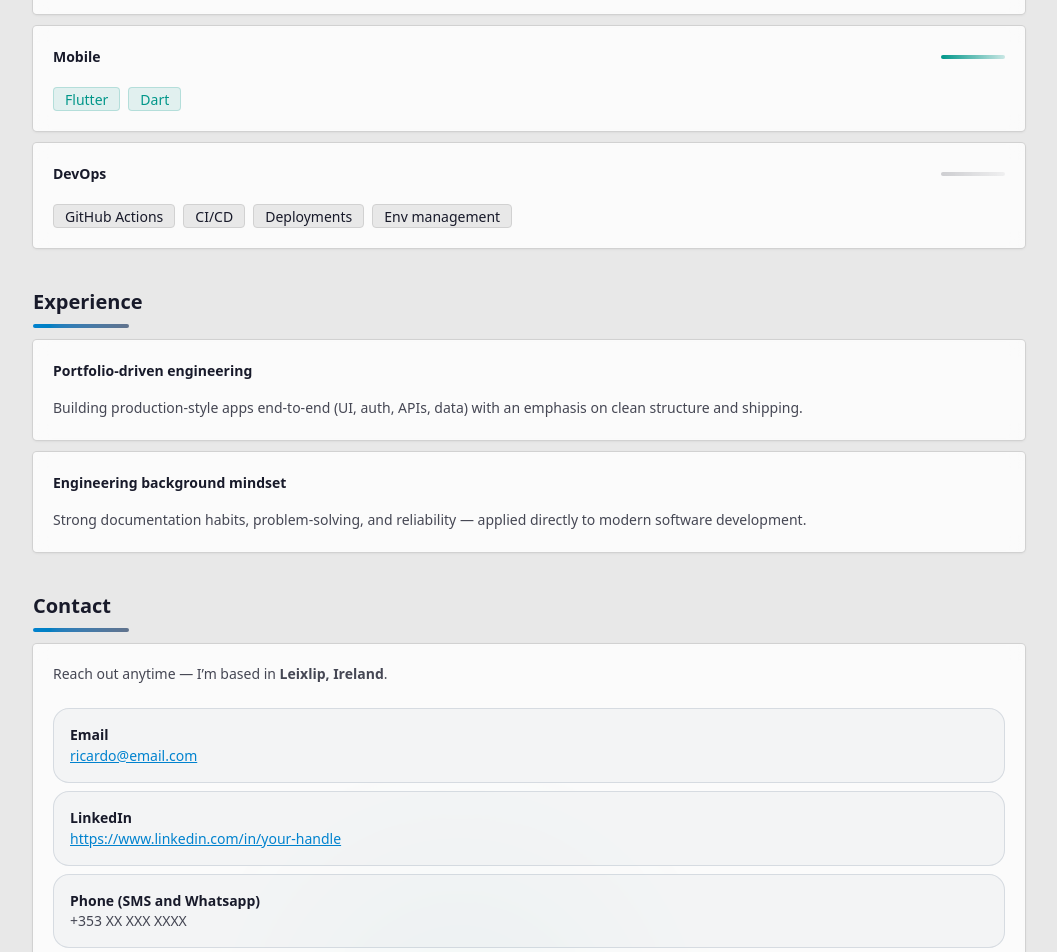
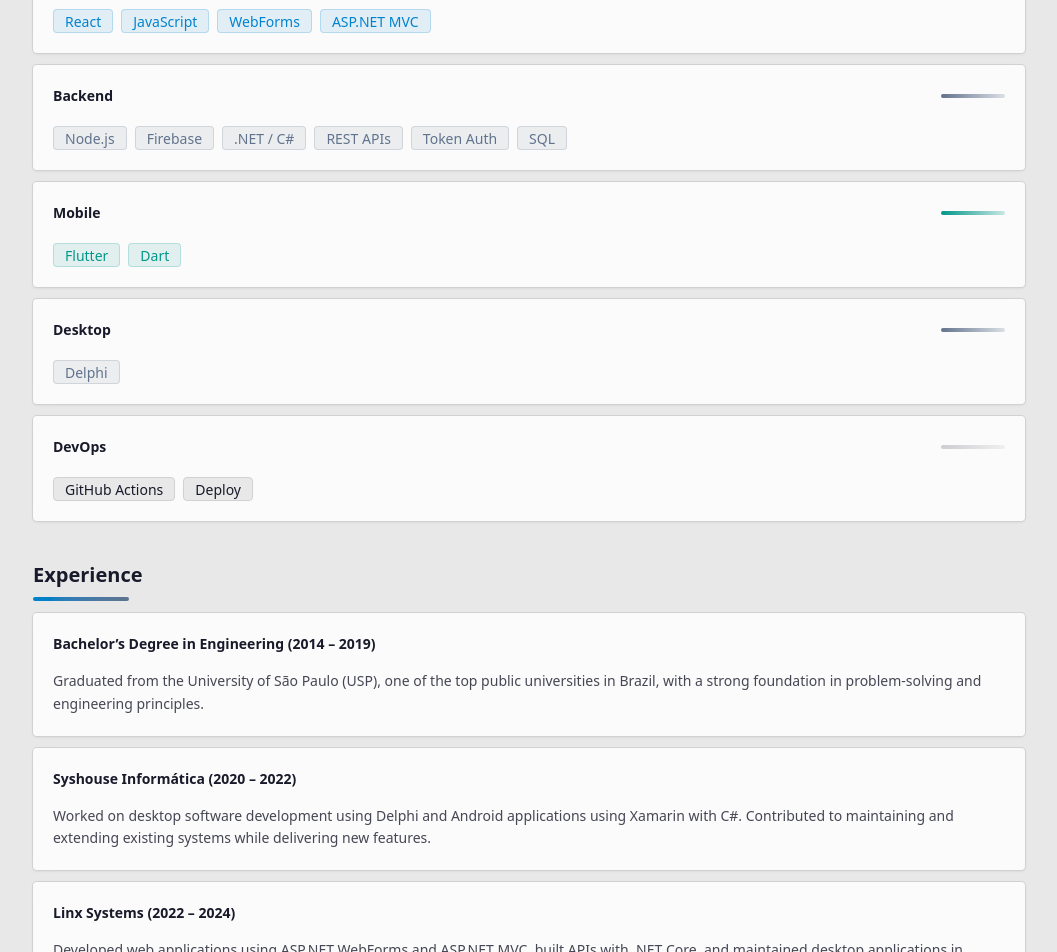
Before and after one commit to riricardo/portfolio, a React (Vite) app: page / in a window 1280 px wide. Shown: the part 1200-2152 px from the top of the page, without its empty margins (111-1168 px from the left). Built offline with nearby package versions, Linux system fonts and the light colour scheme.

Commit message:
Updating data

```diff
--- a/src/components/Experience.jsx
+++ b/src/components/Experience.jsx
@@ -3,14 +3,19 @@ import SectionTitle from "./SectionTitle";
 export default function Experience() {
   const items = [
     {
-      title: "Portfolio-driven engineering",
+      title: "Bachelor’s Degree in Engineering (2014 – 2019)",
       detail:
-        "Building production-style apps end-to-end (UI, auth, APIs, data) with an emphasis on clean structure and shipping.",
+        "Graduated from the University of São Paulo (USP), one of the top public universities in Brazil, with a strong foundation in problem-solving and engineering principles.",
     },
     {
-      title: "Engineering background mindset",
+      title: "Syshouse Informática (2020 – 2022)",
       detail:
-        "Strong documentation habits, problem-solving, and reliability — applied directly to modern software development.",
+        "Worked on desktop software development using Delphi and Android applications using Xamarin with C#. Contributed to maintaining and extending existing systems while delivering new features.",
+    },
+    {
+      title: "Linx Systems (2022 – 2024)",
+      detail:
+        "Developed web applications using ASP.NET WebForms and ASP.NET MVC, built APIs with .NET Core, and maintained desktop applications in Delphi. Worked extensively with SQL Server for data modeling, query optimization, and performance tuning. Integrated cloud services such as Azure Service Bus and Blob Storage, and collaborated as part of an Agile Scrum team.",
     },
   ];
 
--- a/src/components/Hero.jsx
+++ b/src/components/Hero.jsx
@@ -19,7 +19,7 @@ export default function Hero({ profile }) {
                   {profile.name}
                 </h1>
 
-                <p className="mt-3 max-w-prose text-base leading-relaxed opacity-80">
+                <p className="mt-3 max-w-prose text-base leading-relaxed opacity-80 whitespace-pre-line">
                   {profile.description}
                 </p>
 
--- a/src/components/ProjectCard.jsx
+++ b/src/components/ProjectCard.jsx
@@ -38,7 +38,7 @@ export default function ProjectCard({ project, onOpen }) {
           src={project.cover}
           alt={`${project.name} cover`}
           loading="lazy"
-          className="h-40 w-full rounded-xl object-cover ring-1 ring-base-300 bg-white"
+          className="h-40 w-full rounded-xl object-contain ring-1 ring-base-300 bg-white"
         />
       </figure>
 
--- a/src/components/ProjectModal.jsx
+++ b/src/components/ProjectModal.jsx
@@ -83,7 +83,7 @@ export default function ProjectModal({ project, onClose }) {
                       target="_blank"
                       rel="noreferrer"
                     >
-                      Open App / API
+                      Open App
                     </a>
                   ) : (
                     <span className="badge badge-ghost">No live link yet</span>
--- a/src/components/Skills.jsx
+++ b/src/components/Skills.jsx
@@ -5,12 +5,19 @@ export default function Skills() {
     {
       title: "Frontend",
       tone: "primary",
-      items: ["React", "TypeScript", "Vite", "Responsive UI", "UX fundamentals"],
+      items: ["React", "JavaScript", "WebForms", "ASP.NET MVC"],
     },
     {
       title: "Backend",
       tone: "secondary",
-      items: ["Node.js", "Firebase Functions", ".NET / C#", "REST APIs", "Auth"],
+      items: [
+        "Node.js",
+        "Firebase",
+        ".NET / C#",
+        "REST APIs",
+        "Token Auth",
+        "SQL",
+      ],
     },
     {
       title: "Mobile",
@@ -18,15 +25,22 @@ export default function Skills() {
       items: ["Flutter", "Dart"],
     },
     {
+      title: "Desktop",
+      tone: "secondary",
+      items: ["Delphi"],
+    },
+    {
       title: "DevOps",
       tone: "neutral",
-      items: ["GitHub Actions", "CI/CD", "Deployments", "Env management"],
+      items: ["GitHub Actions", "Deploy"],
     },
   ];
 
   const toneBadge = (tone) => {
-    if (tone === "primary") return "bg-primary/10 text-primary border-primary/20";
-    if (tone === "secondary") return "bg-secondary/10 text-secondary border-secondary/20";
+    if (tone === "primary")
+      return "bg-primary/10 text-primary border-primary/20";
+    if (tone === "secondary")
+      return "bg-secondary/10 text-secondary border-secondary/20";
     if (tone === "accent") return "bg-accent/10 text-accent border-accent/20";
     return "bg-base-200 text-base-content border-base-300";
   };
@@ -44,7 +58,17 @@ export default function Skills() {
             <div className="card-body p-5">
               <div className="flex items-center justify-between gap-3">
                 <div className="font-semibold">{g.title}</div>
-                <div className={`h-1 w-16 rounded-full ${g.tone === "primary" ? "bg-linear-to-r from-primary to-primary/20" : g.tone === "secondary" ? "bg-linear-to-r from-secondary to-secondary/20" : g.tone === "accent" ? "bg-linear-to-r from-accent to-accent/20" : "bg-linear-to-r from-base-content/20 to-base-content/5"}`} />
+                <div
+                  className={`h-1 w-16 rounded-full ${
+                    g.tone === "primary"
+                      ? "bg-linear-to-r from-primary to-primary/20"
+                      : g.tone === "secondary"
+                      ? "bg-linear-to-r from-secondary to-secondary/20"
+                      : g.tone === "accent"
+                      ? "bg-linear-to-r from-accent to-accent/20"
+                      : "bg-linear-to-r from-base-content/20 to-base-content/5"
+                  }`}
+                />
               </div>
 
               <div className="mt-3 flex flex-wrap gap-2">
--- a/src/data/profile.js
+++ b/src/data/profile.js
@@ -3,10 +3,10 @@ export const profile = {
   title: "Full-Stack Developer",
   location: "Leixlip, Ireland",
   description:
-    "I’m Ricardo Cardona, a detail-oriented full-stack developer based in Leixlip, Ireland. I build clean, reliable web and mobile apps with React, TypeScript, Firebase and .NET—focused on practical solutions, solid UI, and maintainable code. I enjoy turning ideas into polished products, from backend APIs to modern frontends, and I’m always sharpening my skills through real projects.",
+    "Hi, I’m Ricardo Cardona, a detail-oriented full-stack developer based in Leixlip, Ireland. I focus on building clean, reliable web and mobile applications with an emphasis on maintainable code and thoughtful user interfaces.\nI have experience working with technologies such as React, JavaScript, Firebase, C#, ASP.NET, SQL Server, and Delphi, and I enjoy applying them to solve practical problems. From backend APIs to modern frontends, I value clarity, consistency, and long-term sustainability in the solutions I build.\nI continuously improve my skills by working on real projects, learning from challenges, and refining my approach with each iteration.",
   contacts: {
-    email: "ricardo@email.com",
-    phone: "+353 XX XXX XXXX",
-    linkedin: "https://www.linkedin.com/in/your-handle",
+    email: "ricardo.augusto.cardona@gmail.com",
+    phone: "+353 83 189 4310",
+    linkedin: "https://www.linkedin.com/in/ricardo-augusto-cardona/",
   },
 };
```
